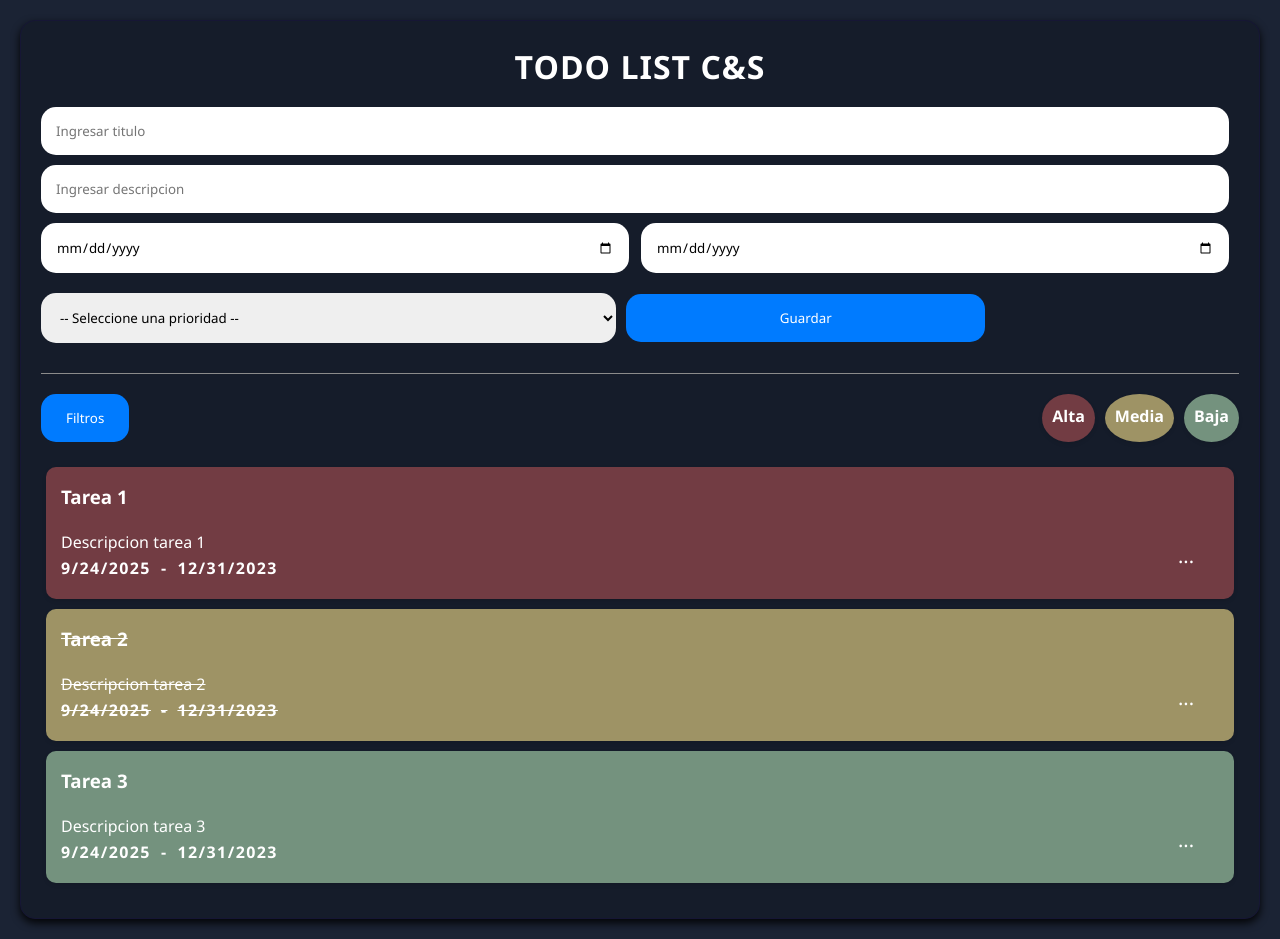
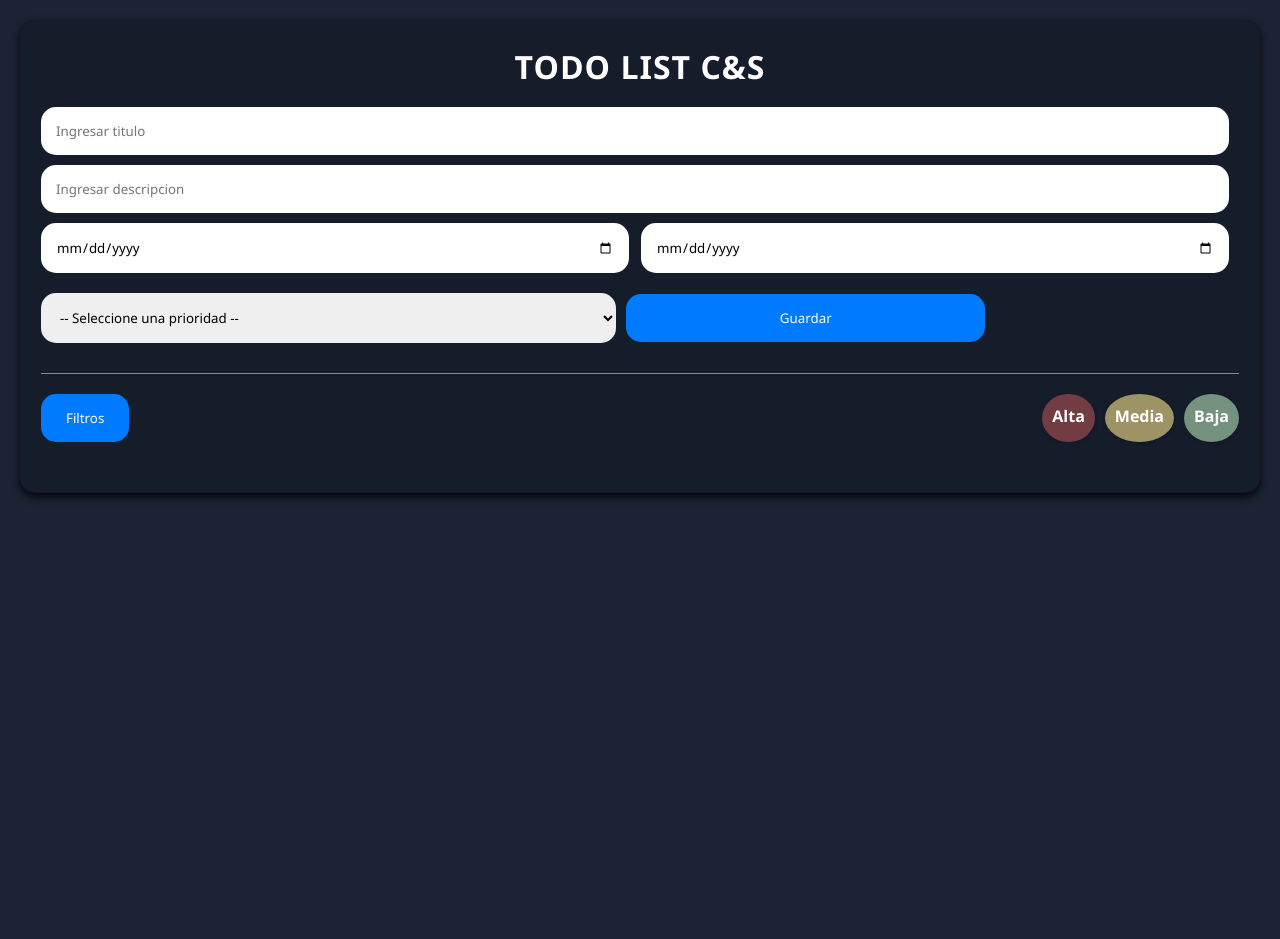
Before and after one commit to Sebas1124/TodoListCarmen, a React (Vite) app: page / in a window 1280 px wide. After the commit the page ends 800 px from the top, so only its background shows below. Built offline with nearby package versions, Linux system fonts and the light colour scheme.

Commit message:
Cambios previos

```diff
--- a/src/App.jsx
+++ b/src/App.jsx
@@ -8,33 +8,6 @@ import { ModalComponent } from "./components/ModalComponent";
 export const App = () => {
 
   const [tasks, setTasks] = useState([
-    {
-      id: 1,
-      title: "Tarea 1",
-      description: "Descripcion tarea 1",
-      fechaInicio: new Date().toLocaleDateString(),
-      fechaFin: new Date("2023-12-31").toLocaleDateString(),
-      prioridad: "alta",
-      completada: false
-    },
-    {
-      id: 2,
-      title: "Tarea 2",
-      description: "Descripcion tarea 2",
-      fechaInicio: new Date().toLocaleDateString(),
-      fechaFin: new Date("2023-12-31").toLocaleDateString(),
-      prioridad: "media",
-      completada: true
-    },
-    {
-      id: 3,
-      title: "Tarea 3",
-      description: "Descripcion tarea 3",
-      fechaInicio: new Date().toLocaleDateString(),
-      fechaFin: new Date("2023-12-31").toLocaleDateString(),
-      prioridad: "baja",
-      completada: false
-    }
   ]);
 
   const [showModal, setShowModal] = useState(false);
--- a/src/components/FormComponent.jsx
+++ b/src/components/FormComponent.jsx
@@ -66,7 +66,7 @@ export const FormComponent = ({ setTasks }) => {
             completada: false
         }
 
-        setTasks(prev => [...prev, newTask]);
+        setTasks(anterior => [...anterior, newTask]);
 
         setForm({
             title: "",
--- a/src/components/ModalComponent.jsx
+++ b/src/components/ModalComponent.jsx
@@ -33,6 +33,20 @@ export const ModalComponent = ({ showModal, setShowModal, taskList, setTaskList
         }
 
         setTaskList(filteredTasks);
+        setShowModal(false);
+    }
+
+    const resetFilters = () => {
+        setFilters({
+            alta: false,
+            media: false,
+            baja: false,
+            fechaInicio: null,
+            fechaFin: null,
+            completadas: false
+        })
+
+        setTaskList(taskList);
         setShowModal(false);
     }
 
@@ -126,6 +140,7 @@ export const ModalComponent = ({ showModal, setShowModal, taskList, setTaskList
             {/* Resetear filtros */}
             <ButtonComponent
                 label={"Resetear Filtros"}
+                onClick={resetFilters}
                 style={{
                     backgroundColor: "#f44336",
                 }}
--- a/src/components/atomic/TitleComponent.jsx
+++ b/src/components/atomic/TitleComponent.jsx
@@ -1,6 +1,8 @@
 
 export const TitleComponent = ({ value, style }) => {
   return (
-    <h3 style={style}>{value}</h3>
+    <h3 style={style}>
+      {value}
+    </h3>
   )
 }
```
